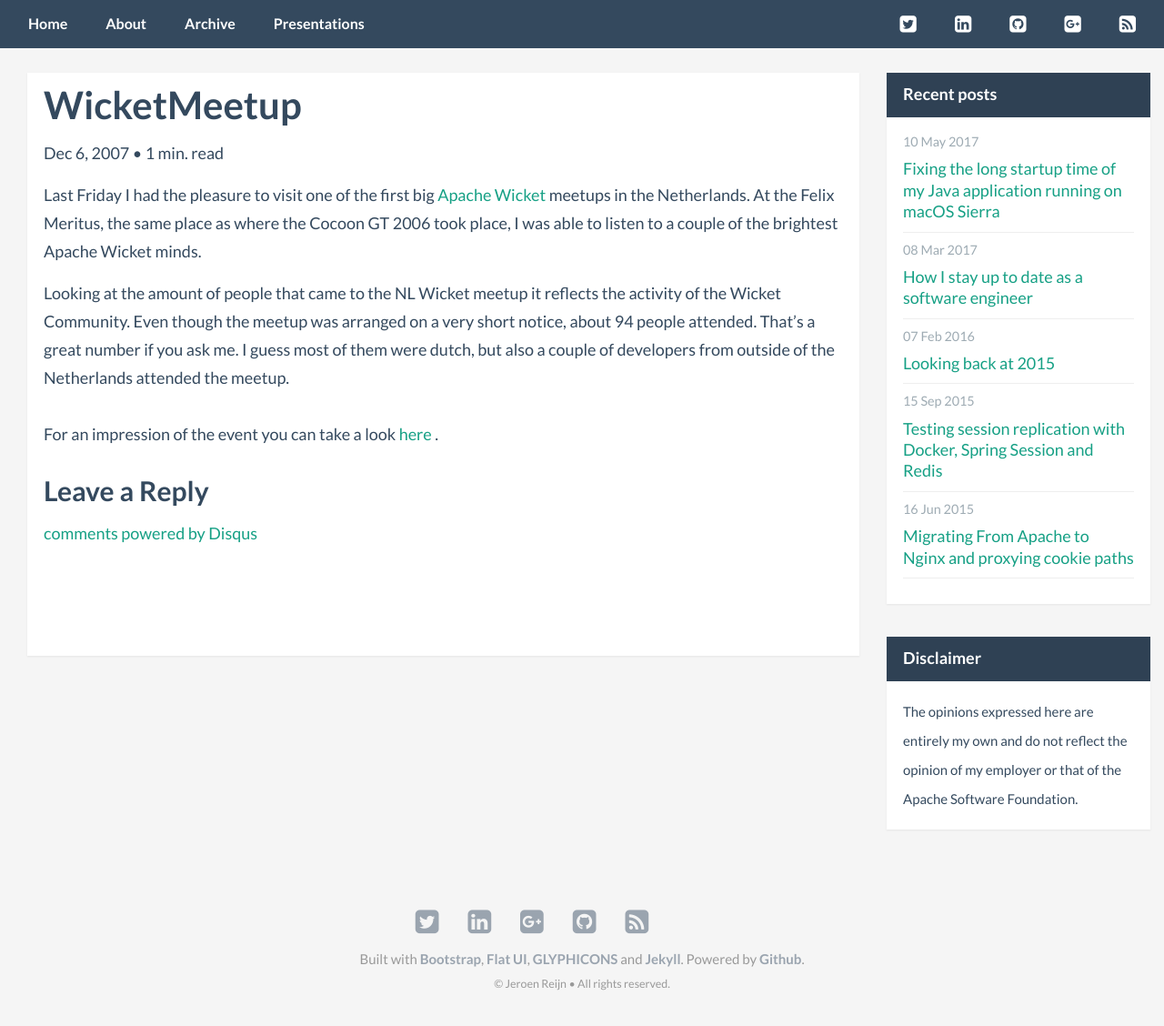
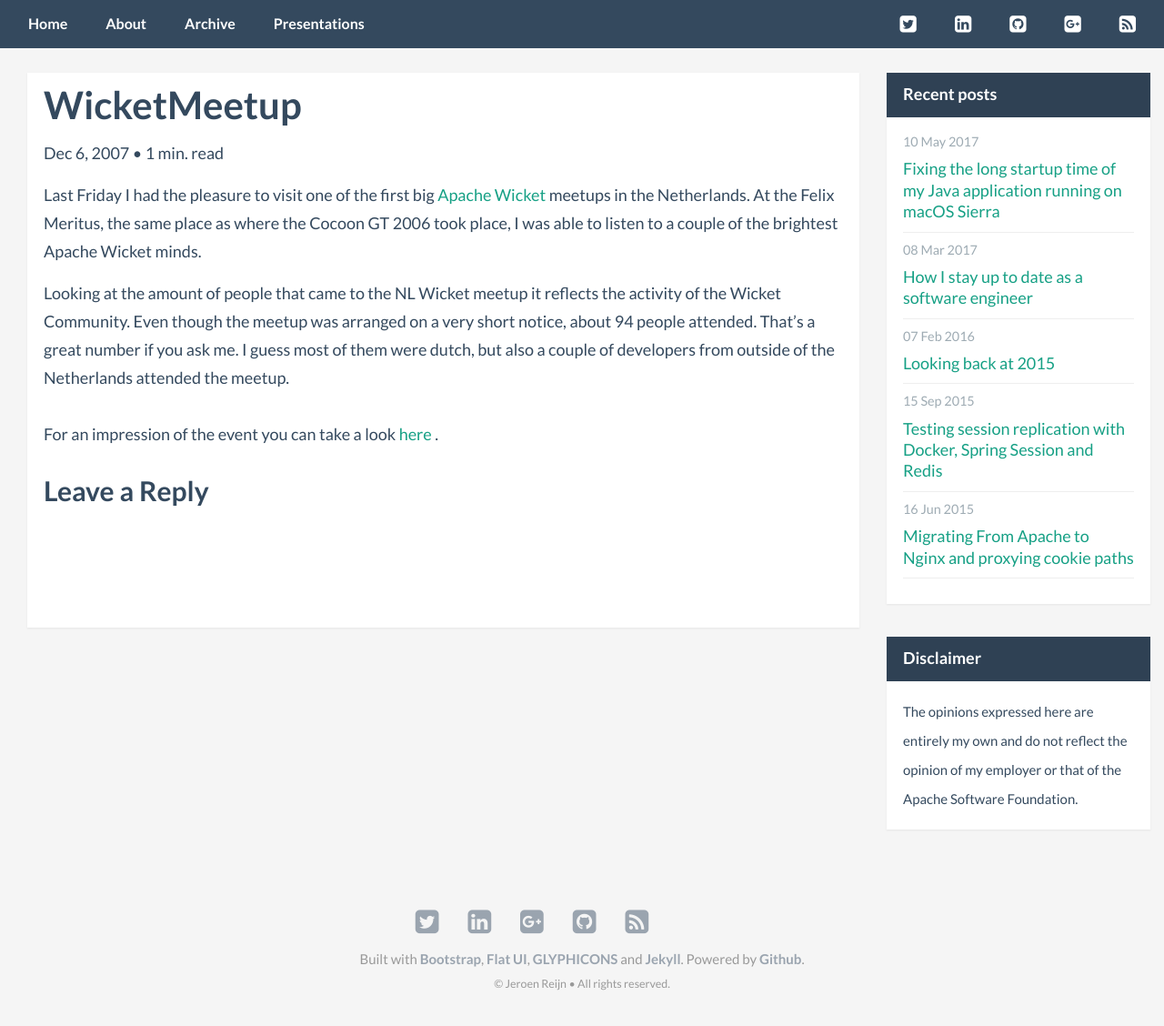
Before and after one commit to jreijn/jreijn.github.com, a Jekyll site: the page built from _posts/2007-12-06-wicketmeetup.markdown, in a window 1280 px wide and 1136 px high. Shown: the top 1128 px of the window at 91% size. Built offline with Jekyll 4.4.1, drawn with Linux system fonts in a browser that asks for light colours; comment, search, counter and statistics services are not loaded; some of the changed lines change nothing that is shown.

Commit message:
Update disquss integration

```diff
--- a/_includes/comments.html
+++ b/_includes/comments.html
@@ -3,19 +3,23 @@
   <h3>Leave a Reply</h3>
   <!-- Add Disqus comments. -->
   <div id="disqus_thread"></div>
-  <script type="text/javascript">
-      /* * * CONFIGURATION VARIABLES: EDIT BEFORE PASTING INTO YOUR WEBPAGE * * */
-      var disqus_shortname = '{{site.disqus_short_name}}'; // required: replace example with your forum shortname
+  <script>
+    /**
+    *  RECOMMENDED CONFIGURATION VARIABLES: EDIT AND UNCOMMENT THE SECTION BELOW TO INSERT DYNAMIC VALUES FROM YOUR PLATFORM OR CMS.
+    *  LEARN WHY DEFINING THESE VARIABLES IS IMPORTANT: https://disqus.com/admin/universalcode/#configuration-variables*/
 
-      /* * * DON'T EDIT BELOW THIS LINE * * */
-      (function() {
-          var dsq = document.createElement('script'); dsq.type = 'text/javascript'; dsq.async = true;
-          dsq.src = '//' + disqus_shortname + '.disqus.com/embed.js';
-          (document.getElementsByTagName('head')[0] || document.getElementsByTagName('body')[0]).appendChild(dsq);
-      })();
+    var disqus_config = function () {
+    this.page.url = {{ site.url }}{{ page.url }};  // Replace PAGE_URL with your page's canonical URL variable
+    this.page.identifier = {{ page.id }}; // Replace PAGE_IDENTIFIER with your page's unique identifier variable
+    };
+    (function() { // DON'T EDIT BELOW THIS LINE
+      var d = document, s = d.createElement('script');
+      s.src = 'https://blogjeroenreijn.disqus.com/embed.js';
+      s.setAttribute('data-timestamp', +new Date());
+      (d.head || d.body).appendChild(s);
+    })();
   </script>
-  <noscript>Please enable JavaScript to view the <a href="http://disqus.com/?ref_noscript">comments powered by Disqus.</a></noscript>
-  <a href="http://disqus.com" class="dsq-brlink">comments powered by <span class="logo-disqus">Disqus</span></a>
+  <noscript>Please enable JavaScript to view the <a href="https://disqus.com/?ref_noscript">comments powered by Disqus.</a></noscript>
 </section>
 {% endif %}
 <section>
```
